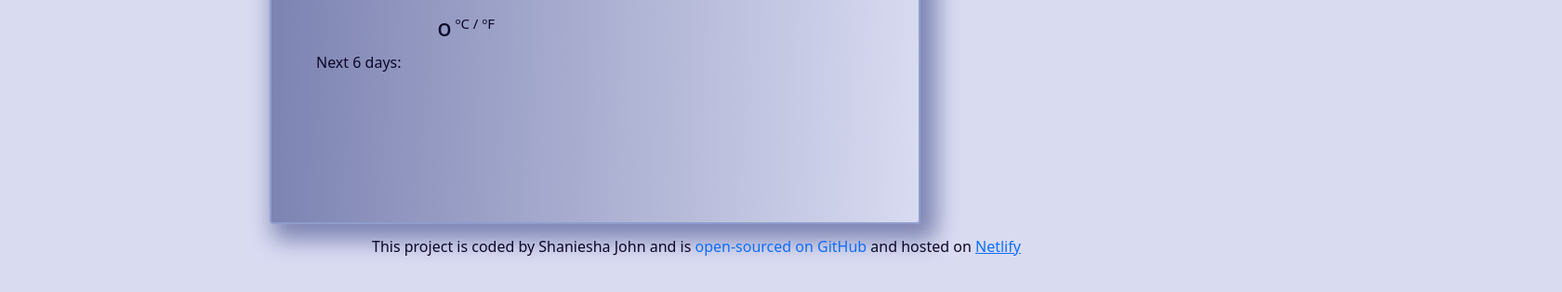
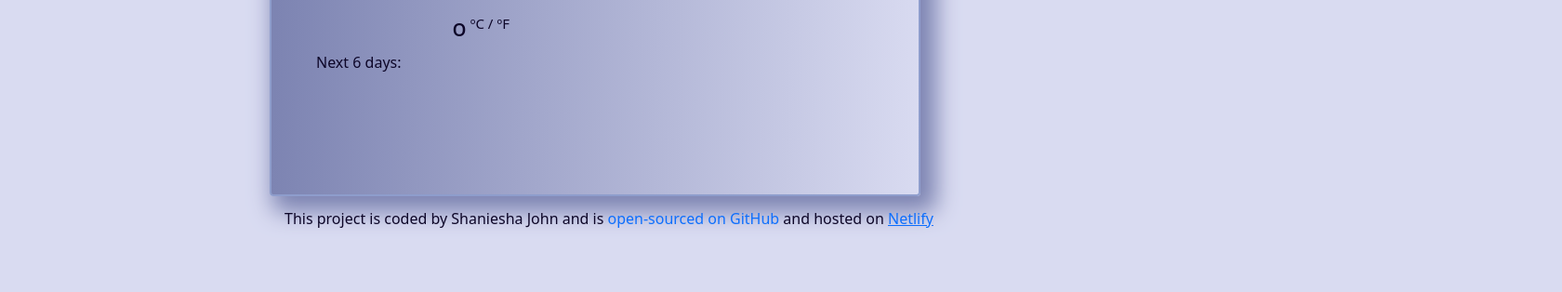
Before and after one commit to ShanieshaJ/Peri-WeatherApp, a plain HTML site: page Index.html in a window 1280 px wide. Shown: the part 272-586 px from the top of the page at 93% size, 1680 px wide, since content can reach past the window. Drawn offline with nearby package versions, Linux system fonts and the light colour scheme; no server answers.

Commit message:
Adjusted positions & added max-height

```diff
--- a/src/Styles.css
+++ b/src/Styles.css
@@ -10,6 +10,7 @@
   position: relative;
   top: 20px;
   max-width: 700px;
+  max-height: 640px;
 }
 
 /* Text of the weather application */
@@ -67,7 +68,7 @@ li#temperatureDisplay {
   position: relative;
   margin: auto;
   float: right;
-  right: 25rem;
+  right: 24rem;
   top: 2.5rem;
 }
 
@@ -164,8 +165,10 @@ li#temperatureDisplay {
 }
 
 .weather-forecast {
-  margin-top: 40px;
+  margin-top: 10px;
   text-align: center;
+  position: relative;
+  right: 1rem;
 }
 
 .weather-forecast-date {
@@ -186,7 +189,9 @@ li#temperatureDisplay {
   position: relative;
   margin: 0 auto;
   top: 2rem;
-  left: 25rem;
+  left: 1rem;
+  max-width: 700px;
+  max-height: 630px;
 }
 
 #projectLink {
```
